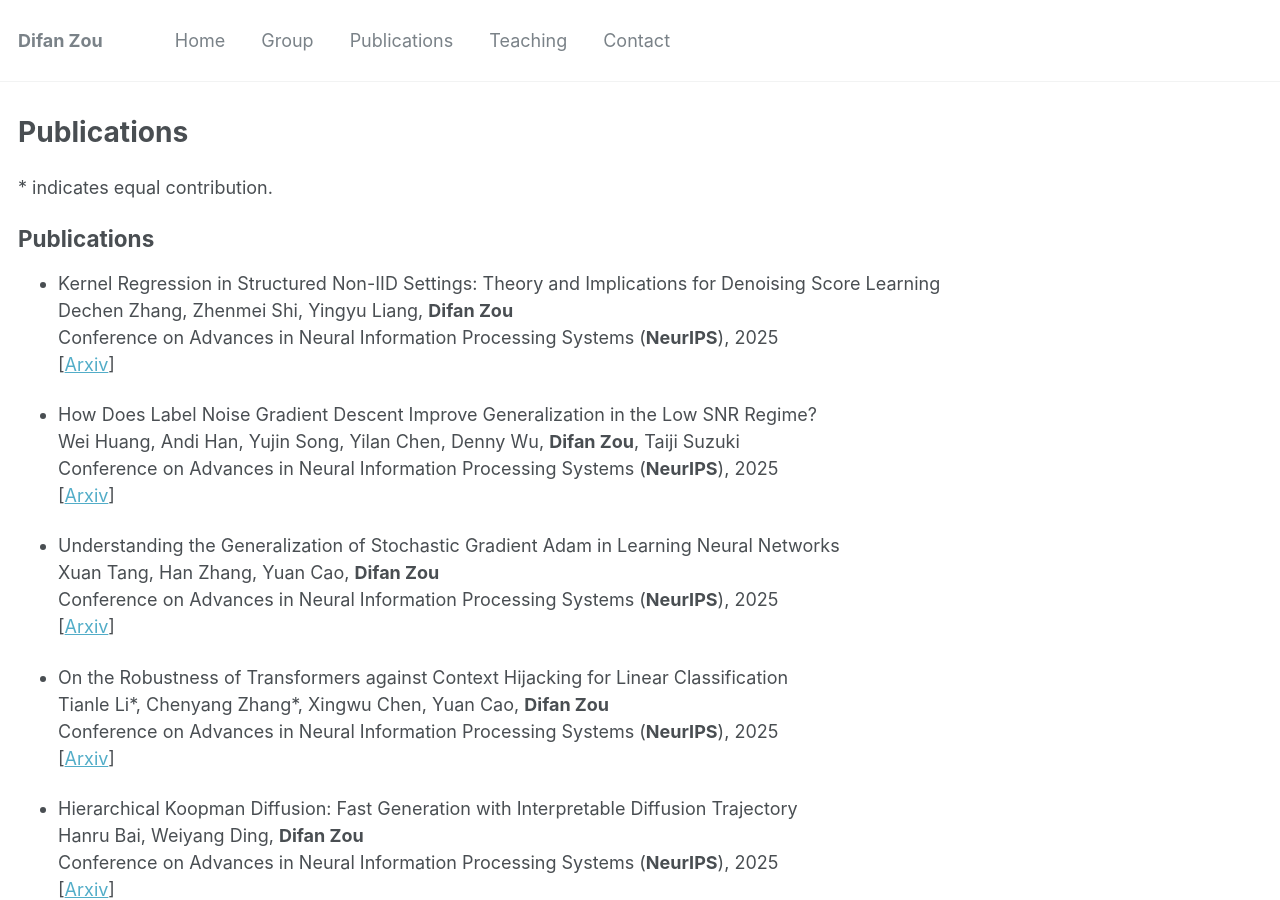
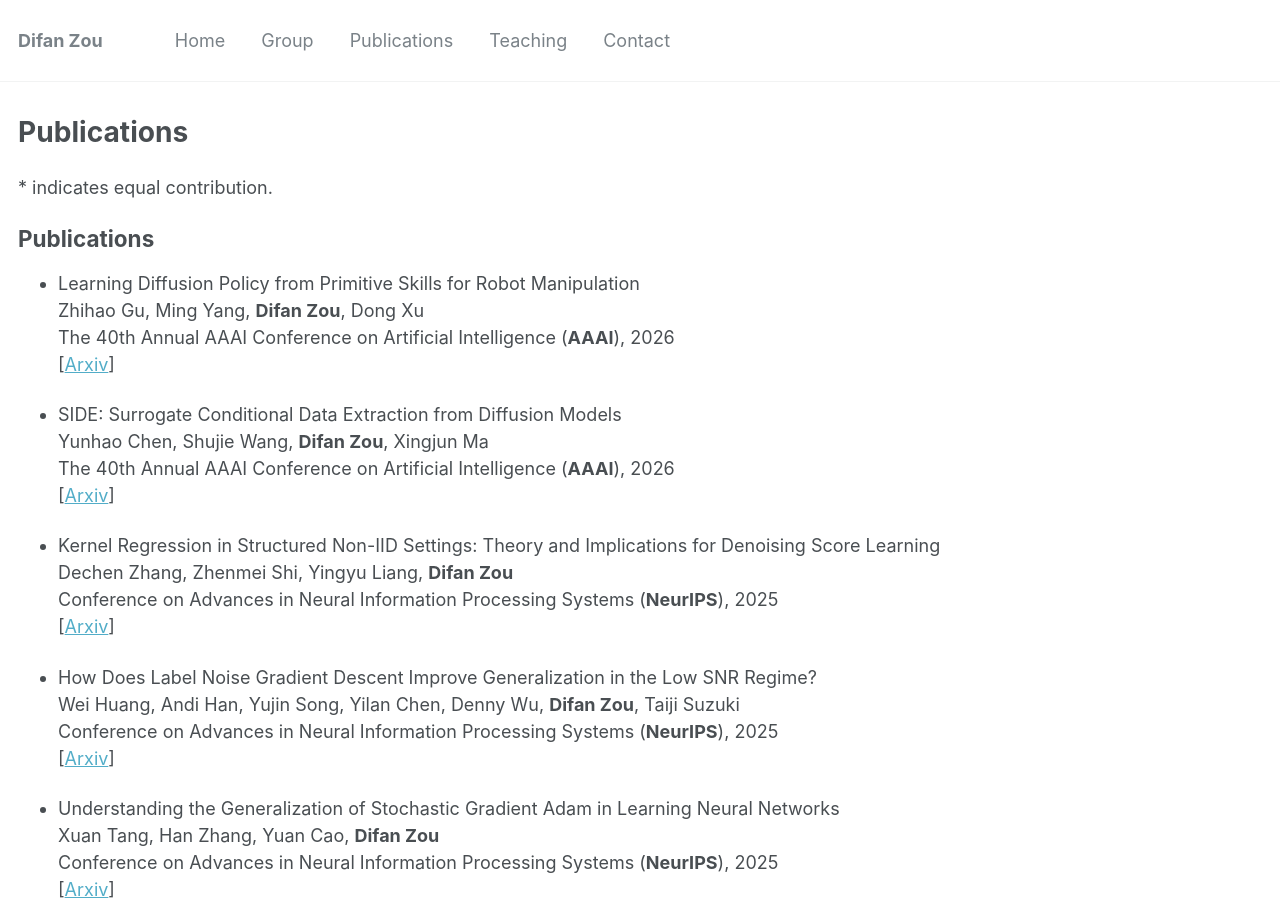
Before and after one commit to difanzou/difanzou.github.io, a Jekyll site: the page built from _pages/publications.md, in a window 1280 px wide and 900 px high. Built offline with Jekyll 4.4.1, drawn with Linux system fonts in a browser that asks for light colours; some of the changed text lies outside the part shown.

Commit message:
add new publications

```diff
--- a/_pages/publications.md
+++ b/_pages/publications.md
@@ -9,15 +9,25 @@ author_profile: true
 
 ## Publications
 
+* Learning Diffusion Policy from Primitive Skills for Robot Manipulation\
+Zhihao Gu, Ming Yang, **Difan Zou**, Dong Xu\
+The 40th Annual AAAI Conference on Artificial Intelligence (**AAAI**), 2026\
+\[[Arxiv](./)\]
+
+* SIDE: Surrogate Conditional Data Extraction from Diffusion Models\
+Yunhao Chen, Shujie Wang, **Difan Zou**, Xingjun Ma \
+The 40th Annual AAAI Conference on Artificial Intelligence (**AAAI**), 2026\
+\[[Arxiv](https://arxiv.org/pdf/2410.02467)\]
+
 * Kernel Regression in Structured Non-IID Settings: Theory and Implications for Denoising Score Learning\
 Dechen Zhang, Zhenmei Shi, Yingyu Liang, **Difan Zou**\
 Conference on Advances in Neural Information Processing Systems (**NeurIPS**), 2025 \
-\[[Arxiv](.\)\]
+\[[Arxiv](https://www.arxiv.org/pdf/2510.15363)\]
 
 * How Does Label Noise Gradient Descent Improve Generalization in the Low SNR Regime?\
 Wei Huang, Andi Han, Yujin Song, Yilan Chen, Denny Wu, **Difan Zou**, Taiji Suzuki\
 Conference on Advances in Neural Information Processing Systems (**NeurIPS**), 2025 \
-\[[Arxiv](.\)\]
+\[[Arxiv](https://arxiv.org/pdf/2510.17526)\]
 
 * Understanding the Generalization of Stochastic Gradient Adam in Learning Neural Networks\
 Xuan Tang, Han Zhang, Yuan Cao, **Difan Zou**\
@@ -334,6 +344,19 @@ International Conference on Machine Learning (**ICML**), 2018\
 
 ## Preprint
 
+* A Convergence Analysis of Adaptive Optimizers under Floating-point Quantization\
+Xuan Tang, Jichu Li, **Difan Zou**\
+\[[Arxiv](https://arxiv.org/pdf/2510.21314)\]
+
+* Learning under Quantization for High-Dimensional Linear Regression\
+Dechen Zhang, Junwei Su, **Difan Zou**\
+\[[Arxiv](https://arxiv.org/pdf/2510.18259)\]
+
+* Does higher interpretability imply better utility? A Pairwise Analysis on Sparse Autoencoders\
+Xu Wang, Yan Hu, Benyou Wang, **Difan Zou**\
+\[[Arxiv](https://arxiv.org/pdf/2510.03659)\]
+
+
 * On the Complexity Theory of Masked Discrete Diffusion: From \mathrm{poly}(1/ε) to Nearly ε-Free\
 Xunpeng Huang, Yingyu Lin, Nishant Jain, Kaibo Wang, **Difan Zou**, Yian Ma, Tong Zhang\
 \[[Arxiv](https://arxiv.org/pdf/2509.21835)\]
```
Also changed, not shown: _pages/about.md (+1 -0 lines).
